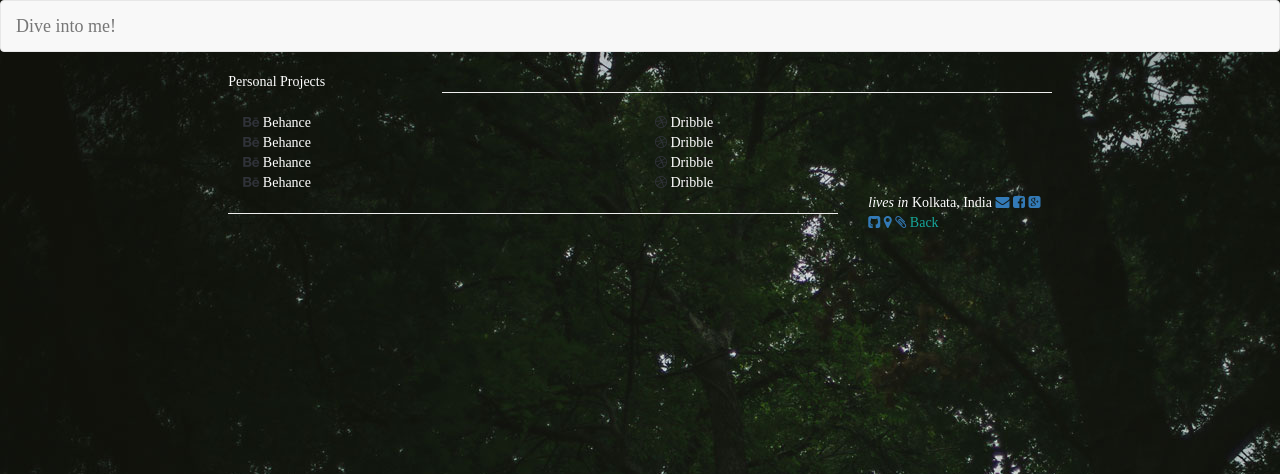
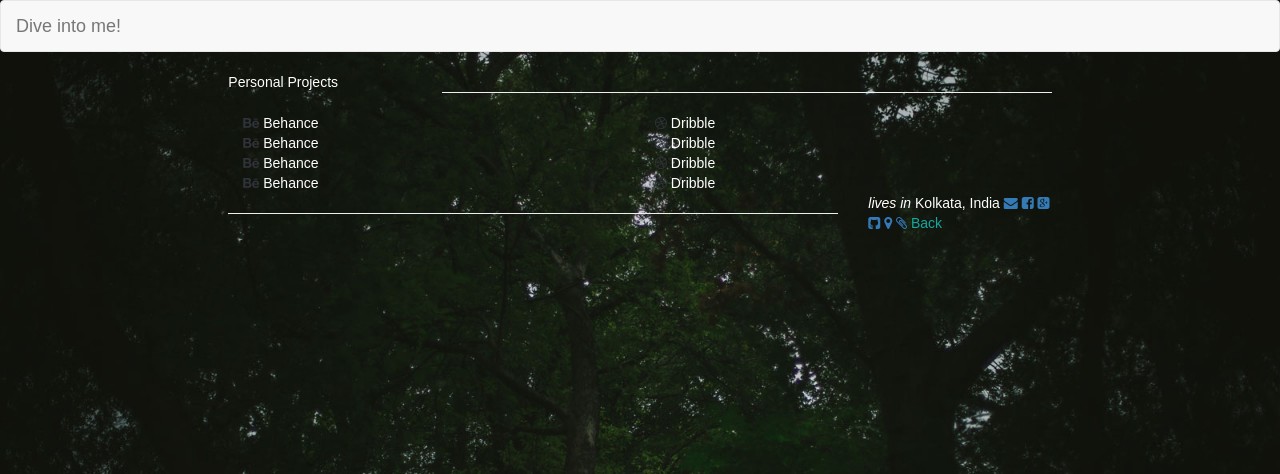
Before and after one commit to sumiet/sumiet.github.io, a PHP site: page /code.html in a window 1280 px wide. Shown: the top 474 px of the page. Run offline with PHP 8.4, Linux system fonts and the light colour scheme.

Commit message:
data added

```diff
--- a/css/styles.css
+++ b/css/styles.css
@@ -1,7 +1,8 @@
 body {
 	background-image: url('../images/background.jpg');
+	background-size: 100%;
 	color:#FFFFFF;
-	font-family: 'Bitter', serif;
+	font-family: 'Droid Sans', sans-serif;
 }
 
 .name-body {
--- a/index.html
+++ b/index.html
@@ -6,7 +6,7 @@
 	<link rel="stylesheet" type="text/css" href="font-awesome/css/font-awesome.css">
 	<link rel="stylesheet" type="text/css" href="css/styles.css">
 	<link rel="icon" type="image/x-icon" href="images/favicon.ico">
-	<link href='http://fonts.googleapis.com/css?family=Bitter:400,700' rel='stylesheet' type='text/css'>
+	<link href='http://fonts.googleapis.com/css?family=Droid+Sans:400,700' rel='stylesheet' type='text/css'>
 	<title>Sumit Agarwal</title>
 </head>
 <body>
```
Also changed, not shown: images/background1.jpg (added), images/background2.jpg (added).
